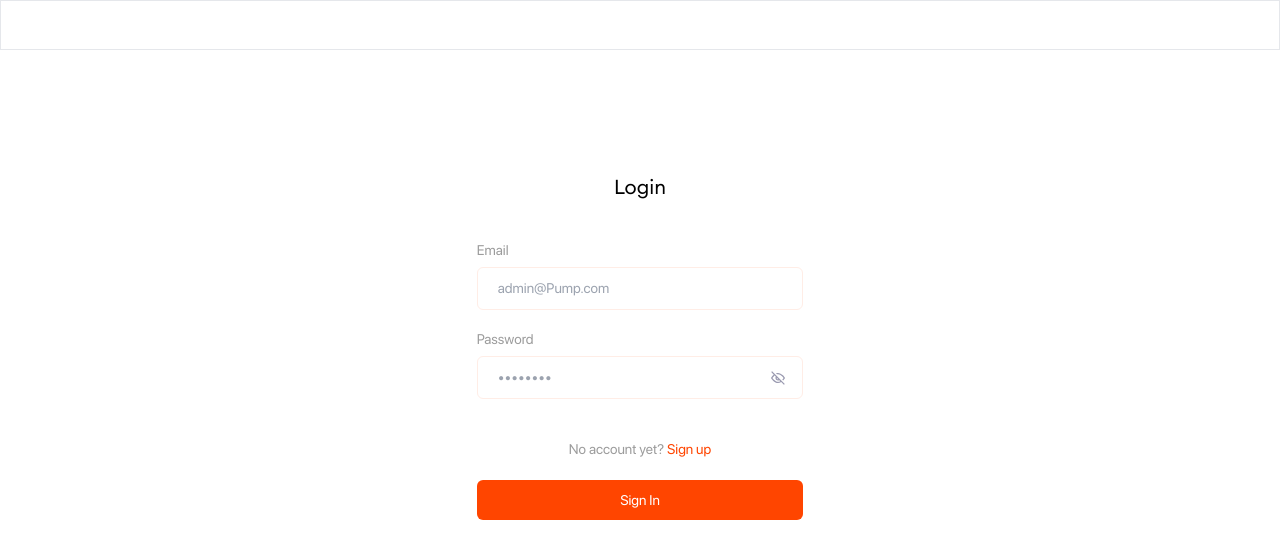
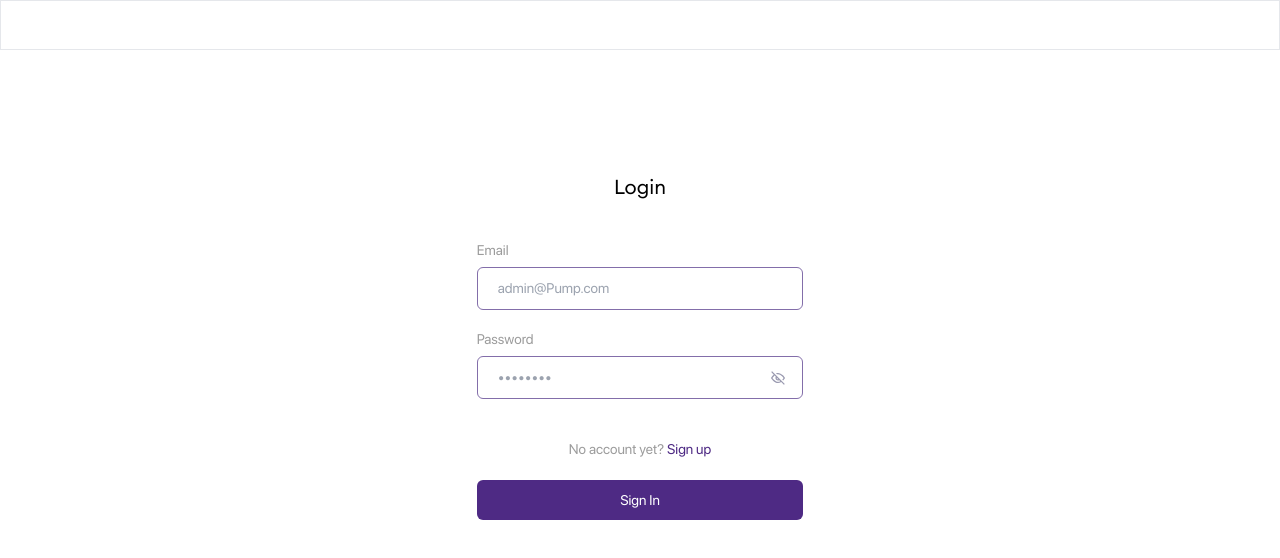
Before and after one commit to kaydist/new-user-pump, a React (Create React App) app: page / in a window 1280 px wide. Shown: the top 558 px of the page. Built offline with nearby package versions, Linux system fonts and the light colour scheme.

Commit message:
updated color

```diff
--- a/src/pages/dashboard.jsx
+++ b/src/pages/dashboard.jsx
@@ -43,7 +43,7 @@ function Dashboard() {
       </div>
 
       <div className="mt-4">
-        <div className="card min-h-[150px] bg-primary-soft col-between">
+        <div className="card rounded-md min-h-[150px] bg-primary-soft col-between">
           <div className="flex justify-between w-full">
             <div className="inline-block">
               <h2 className="text-2xl">
--- a/tailwind.config.js
+++ b/tailwind.config.js
@@ -25,13 +25,13 @@ module.exports = {
       colors: {
         "warning-soft": "#FFEDE3",
         "warning-default": "#F7936F",
-        "primary-soft": "#FFE6D6",
-        "primary-50": "#FFEDE6",
-        primary: "#FF4500",
-        "soft-orange": "#F2B199",
+        "primary-soft": "#B6ACD1",
+        "primary-50": "#836EAA",
+        primary: "#4E2A84",
+        "soft-orange": "#B6ACD1",
         "light-grey": "#333333",
         grey: "#666666",
-        "darker-primary": "#E63E00",
+        "darker-primary": "#401F68",
         error: "#F16063",
         "success-soft": "#DEFFEE",
         "success-dark": "#4AAE8C",
```
